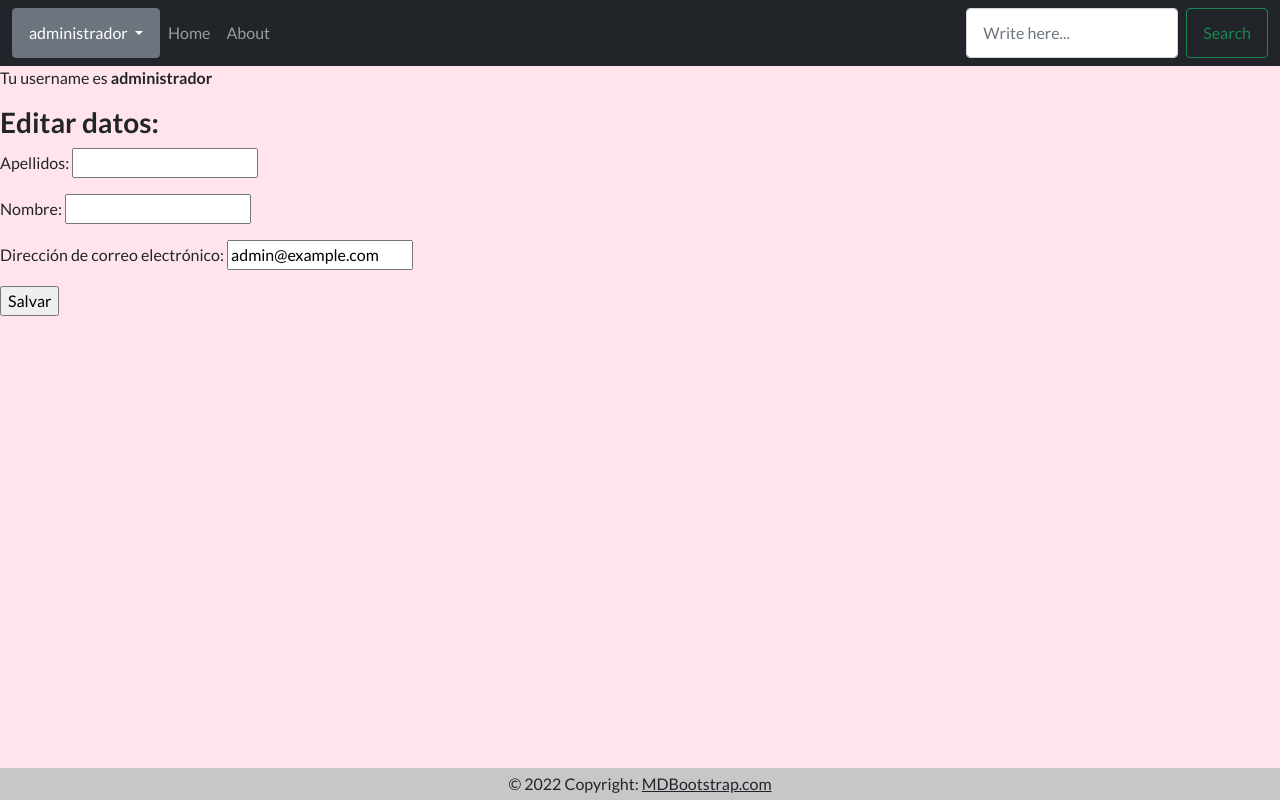
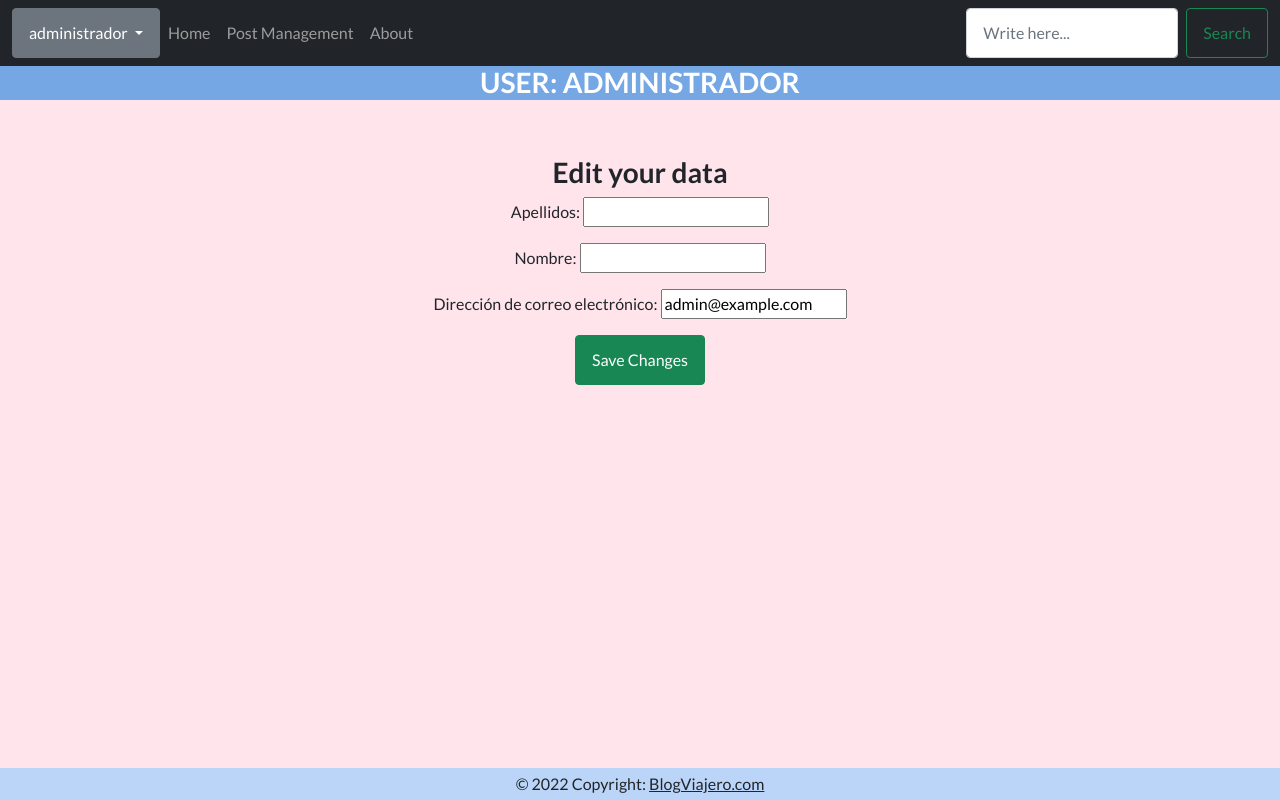
Before and after one commit to andru-oca/BlogViajero, a Django app: page /editar-perfil/ in a window 1280 px wide. Run offline with Django 3.2, Linux system fonts and the light colour scheme; a user stored in the database is signed in; some libraries are stand-ins or nearby versions.

Commit message:
Se agregó funcionalidad al logueo, se rediseñaron dichas pantallas, y se comenzó con el diseño del CRUD de posts

```diff
--- a/AppBlog/forms.py
+++ b/AppBlog/forms.py
@@ -3,12 +3,6 @@ from django.contrib.auth.forms import UserCreationForm
 from django.contrib.auth.models import User
 
 from AppBlog.models import Avatar
-
-
-class CursoFormulario(forms.Form):
-    nombre = forms.CharField(max_length=50)
-    comision = forms.IntegerField()
-
 
 class UserRegisterForm(UserCreationForm):
     password1 = forms.CharField(label='Contraseña', widget=forms.PasswordInput)
--- a/AppBlog/templates/form_perfil.html
+++ /dev/null
@@ -1,12 +0,0 @@
-{% extends "plantilla_base.html" %}
-
-{% block contenido_base %}
-<p>Tu username es <b>{{ object.username }}</b></p>
-
-<h3>Editar datos:</h3>
-<form method="post">
-  {% csrf_token %}
-  {{ form.as_p }}
-  <input type="submit" value="Salvar"/>
-</form>
-{% endblock contenido_base %}
--- /dev/null
+++ b/AppBlog/templates/perfil_edit.html
@@ -0,0 +1,21 @@
+{% extends "plantilla_base.html" %}
+
+{% block contenido_base %}
+
+<div style="text-align:center">
+    <h3 style="background-color:#74a7e4;color:white;text-transform:uppercase;">
+      User: <b>{{ object.username }}</b>
+    </h3>
+    <br></br>
+
+  <h3>Edit your data</h3>
+  <form method="post">
+    {% csrf_token %}
+    {{ form.as_p }}
+      <button type="submit" class="btn btn-success">
+        Save Changes
+      </button>
+  </form>
+</div>
+
+{% endblock contenido_base %}
--- a/AppBlog/templates/plantilla_base.html
+++ b/AppBlog/templates/plantilla_base.html
@@ -7,7 +7,7 @@
           content="width=device-width, initial-scale=1, shrink-to-fit=no"/>
     <meta name="description" content="" />
     <meta name="author" content="" />
-    <title>Pagina principal</title>
+    <title>Blog Viajero</title>
     <!-- Favicon-->
     <link rel="icon"
           type="image/x-icon"
@@ -70,6 +70,9 @@
               <a class="nav-link" aria-current="page" href="{% url 'home' %}">Home</a>
             </li>
             <li class="nav-item">
+              <a class="nav-link" aria-current="page" href="{% url 'posts' %}">Post Management</a>
+            </li>
+            <li class="nav-item">
               <a class="nav-link" aria-current="page" href="{% url 'about' %}">About</a>
             </li>
           </ul>
@@ -85,20 +88,27 @@
     </nav>
 
     <section>
-    {% if mensaje %}
-      <span style="background-color: blue;">{{ mensaje }}</span>
-    {% endif %}
 
     {% block contenido_base %}
     {% endblock contenido_base %}
+
+    {% if mensaje %}
+      <div style="display: flex; justify-content: center;">
+        <div class="alert alert-warning" role="alert" style="border-radius: 20px;width: fit-content;color:#FF0000;">
+          <strong>{{mensaje}}</strong>
+        </div>
+      </div>
+    {% comment %} <span style="background-color: blue;">{{ mensaje }}</span> {% endcomment %}
+    {% endif %}
+
     </section>
 
     <div class="container">
       <!-- Footer-->
       <footer class="bg-light text-center text-lg-start fixed-bottom">
-        <div class="text-center p-1" style="background-color: rgba(0, 0, 0, 0.2);">
+        <div class="text-center p-1" style="background-color: #bbd5f9;">
           © 2022 Copyright:
-          <a class="text-dark" href="https://mdbootstrap.com/">MDBootstrap.com</a>
+          <a class="text-dark" href="{% url 'home' %}">BlogViajero.com</a>
         </div>
       </footer>
     </div>
--- a/AppBlog/views.py
+++ b/AppBlog/views.py
@@ -22,7 +22,6 @@ def about(request):
     return render(request, "about.html")
 
 # Vistas de Posts
-
 class PostListView(LoginRequiredMixin, ListView):
     model = Post
     template_name = 'posts.html'
@@ -30,9 +29,12 @@ class PostListView(LoginRequiredMixin, ListView):
 
 class PostCreateView(LoginRequiredMixin, CreateView):
     model = Post
-    fields = ['titulo', 'subtitulo']
+    # form_class: PostForm
+    fields = ['titulo', 'subtitulo', 'cuerpo']
+    template_name = 'post_create.html'
     success_url = reverse_lazy('posts')
 
+#fields = '__all__'
 
 class PostUpdateView(LoginRequiredMixin, UpdateView):
     model = Post
@@ -51,7 +53,7 @@ class ProfileUpdateView(LoginRequiredMixin, UpdateView):
     model = User
     form_class = UserUpdateForm
     success_url = reverse_lazy('home')
-    template_name = 'form_perfil.html'
+    template_name = 'perfil_edit.html'
 
     def get_object(self, queryset=None):
         return self.request.user
@@ -70,7 +72,7 @@ def agregar_avatar(request):
             return redirect(reverse('home'))
 
     form = AvatarFormulario() #Formulario vacio para construir el html
-    return render(request, "form_avatar.html", {"form":form})
+    return render(request, "perfil_avatar.html", {"form":form})
 
 
 def register(request):
@@ -82,16 +84,17 @@ def register(request):
             form.save()
             return render(request, "home.html", {"mensaje": "Usuario Creado :)"})
         else:
-            mensaje = 'Cometiste un error en el registro'
+            mensaje = 'ADVERTENCIA: Cometiste un error en el registro !!!'
+
     formulario = UserRegisterForm()  # Formulario vacio para construir el html
     context = {
         'form': formulario,
         'mensaje': mensaje
     }
 
-    return render(request, "registro.html", context=context)
+    return render(request, "perfil_register.html", context=context)
 
-
+# Pass Administrador: BlogViajero2022
 def login_request(request):
     next_url = request.GET.get('next')
     if request.method == "POST":
@@ -108,12 +111,18 @@ def login_request(request):
             else:
                 return render(request,"home.html", {"mensaje":"Error, datos incorrectos"})
         else:
-            return render(request,"home.html", {"mensaje":"Error, formulario erroneo"})
+            mensaje = "Los datos que intenta ingresar son incorrectos"
+            formulario = AuthenticationForm()  # Formulario vacio para construir el html
+            context = {
+                'form': formulario,
+                'mensaje': mensaje
+            }
+            return render(request,"perfil_login.html", context=context)
 
     form = AuthenticationForm()
-    return render(request,"login.html", {'form':form} )
+    return render(request,"perfil_login.html", {'form':form} )
 
 
 class CustomLogoutView(LogoutView):
-    template_name = 'logout.html'
+    template_name = 'perfil_logout.html'
     next_page = reverse_lazy('home')
```
Also changed, not shown: AppBlog/templates/form_busqueda_curso.html (deleted, +0 -11 lines), AppBlog/templates/perfil_register.html (renamed from AppBlog/templates/registro.html, +6 -1 lines), AppBlog/templates/posts.html (+8 -4 lines), AppBlog/templates/perfil_avatar.html (renamed from AppBlog/templates/form_avatar.html), AppBlog/templates/perfil_login.html (renamed from AppBlog/templates/login.html), AppBlog/templates/perfil_logout.html (renamed from AppBlog/templates/logout.html), db.sqlite3.
